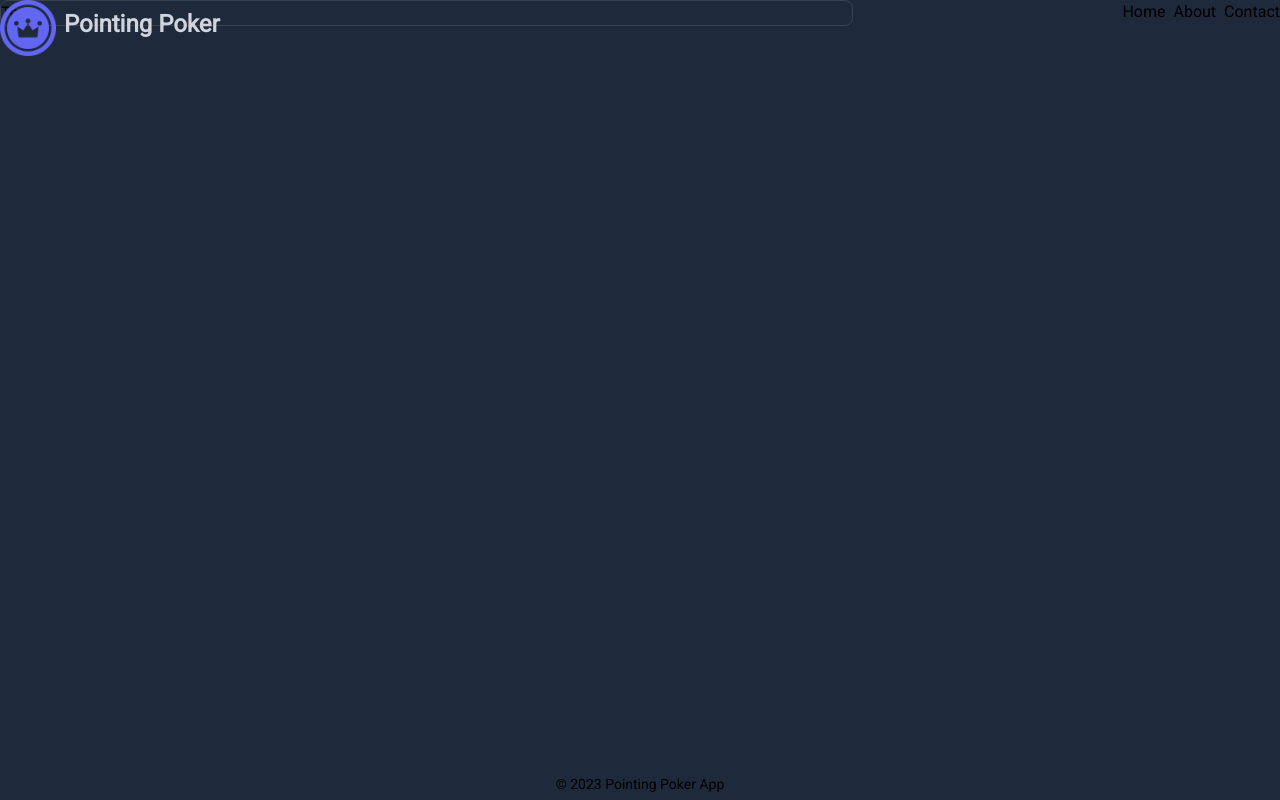
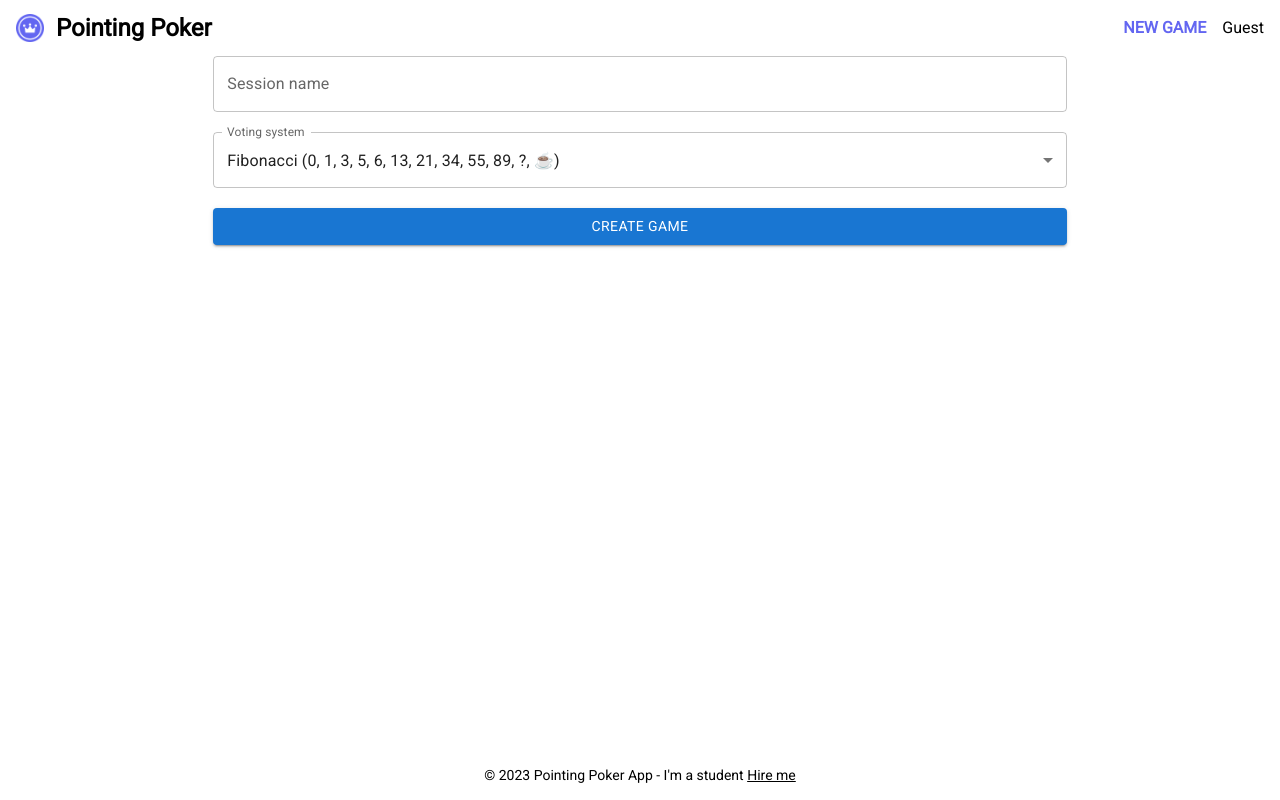
Before and after one commit to zackwalton/pointing-poker, a Next.js app: page /new-game in a window 1280 px wide. Built offline with nearby package versions, Linux system fonts and the light colour scheme.

Commit message:
/new-game route updates

```diff
--- a/app/Footer.tsx
+++ b/app/Footer.tsx
@@ -1,11 +1,12 @@
 'use client'
 
 import React from 'react';
+import Link from "next/link";
 
 const Footer = () => {
   return (
-      <footer className={"absolute bottom-0 w-full h-8 flex justify-center items-center text-sm"}>
-        <p>&copy; {new Date().getFullYear()} Pointing Poker App</p>
+      <footer className={"absolute bottom-0 w-full h-[50px] flex justify-center items-center text-sm"}>
+        <p>&copy; {new Date().getFullYear()} Pointing Poker App - I'm a student <Link href={"#"} className={"underline"}>Hire me</Link></p>
       </footer>
   );
 };
--- a/app/Navbar.tsx
+++ b/app/Navbar.tsx
@@ -3,26 +3,20 @@
 import React from 'react';
 import Link from 'next/link';
 import Image from "next/image";
-import casinoChip from "@/public/casino-chip.png";
+import logo from "@/public/casino-chip.png";
+import {Button} from "@mui/material";
 
 const Navbar = () => {
   return (
       <nav className={"flex justify-between h-14 fixed top-0 w-full "}>
-        <div className={"flex"}>
-          <Image className={"w-[2.0625rem] overflow-hidden md:w-auto"} src={casinoChip} alt="Casino Chip" height={25}/>
-          <p className={"text-2xl font-bold p-2 rounded-lg text-gray-300"}>Pointing Poker</p>
+        <div className={"flex h-full items-center gap-3 pl-4"}>
+          <Image className={"w-[2.0625rem] overflow-hidden md:w-auto h-1/2 text-indigo-500"} src={logo} alt="logo" height={512}/>
+          <p className={"text-2xl font-bold text-center"}>Pointing Poker</p>
         </div>
-        <ul className={"flex gap-2 list-none justify-end align-middle"}>
-          <li>
-            <Link href="/">Home</Link>
-          </li>
-          <li>
-            <Link href="/about/">About</Link>
-          </li>
-          <li>
-            <Link href="/contact/">Contact</Link>
-          </li>
-        </ul>
+        <div className={"flex gap-4 justify-center items-center pr-4"}>
+            <Link href="/new-game/" className={"text-indigo-500 font-bold hover:text-indigo-400 uppercase"}>New Game</Link>
+            <Link href="#">Guest</Link>
+        </div>
       </nav>
   );
 };
--- a/app/globals.css
+++ b/app/globals.css
@@ -3,11 +3,13 @@
 @tailwind utilities;
 
 :root {
-  --foreground-rgb: #687185FF;
-  --background-rgb: #282c34;
+  --foreground: black;
+  --accent: theme('colors.indigo.600');
+  --background: white;
 }
 
 body {
-  color: rgb(var(--foreground-rgb));
-  background: var(--background-rgb);
+  color: var(--foreground);
+  font-weight: 450;
+  background: var(--background);
 }
--- a/app/layout.tsx
+++ b/app/layout.tsx
@@ -18,10 +18,12 @@ export default function RootLayout({
 }) {
   return (
     <html lang="en">
-      <body className={roboto.className + " bg-slate-800"}>
+      <body className={roboto.className}>
         <Navbar />
-        {children}
-        <Footer />
+          <div className={"pt-14 pb-[50px]"}>
+            {children}
+          </div>
+          <Footer />
       </body>
     </html>
   )
--- a/app/new-game/page.tsx
+++ b/app/new-game/page.tsx
@@ -1,8 +1,47 @@
-import {height} from "@mui/system";
+'use client'
+import Box from '@mui/material/Box';
+import InputLabel from '@mui/material/InputLabel';
+import MenuItem from '@mui/material/MenuItem';
+import FormControl from '@mui/material/FormControl';
+import Select, {SelectChangeEvent} from '@mui/material/Select';
+import {Button, TextField} from "@mui/material";
+import {useState} from "react";
+import Link from "next/link";
 
 export default function NewGame() {
-  return (
-      <div className={"w-2/3 border border-gray-700 rounded-lg flex flex-col gap-3"}>
-        <p>Test</p>
-      </div>)
+
+    const [votingSystem, setVotingSystem] = useState<string>("fibonacci")
+    const [revealPermissions, setRevealPermissions] = useState<string>("all-players")
+    const [issuePermissions, setIssuePermissions] = useState<string>("all-players")
+    const [showAdvancedSettings, setShowAdvancedSettings] = useState<boolean>(false);
+
+    return (
+        <div className={"flex align-middle justify-center"}>
+            <div className={"w-2/3 h-2/3 flex flex-col gap-5"}>
+                <TextField id={"name"} label={"Session name"} variant={"outlined"}></TextField>
+                <FormControl fullWidth>
+                    <InputLabel id="voting-system-select-label">Voting system</InputLabel>
+                    <Select
+                        labelId="voting-system-select-label"
+                        id="voting-system-select"
+                        value={votingSystem}
+                        label="Voting system"
+                        onChange={(event: SelectChangeEvent) => {
+                            setVotingSystem(event.target.value as string);
+                        }}
+                    >
+                        <MenuItem value={"fibonacci"}>Fibonacci (0, 1, 3, 5, 6, 13, 21, 34, 55, 89, ?, ☕)</MenuItem>
+                        <MenuItem value={"fibonacci-modified"}>Modified Fibonacci (0, ½, 1, 3, 5, 8, 13, 20, 40, 100, ?,
+                            ☕)</MenuItem>
+                        <MenuItem value={"t-shirts"}>T-shirts (xxs, xs, s, m, l, xl, xxl, ?, ☕)</MenuItem>
+                        <MenuItem value={"2powers"}>Powers of 2 (0, 1, 2, 4, 8, 16, 32, 64, ?, ☕)</MenuItem>
+                        <MenuItem value={"custom"} className={"text-bold text-indigo-500"} disabled={true}>Create custom
+                            deck... (coming soon)</MenuItem>
+                    </Select>
+                </FormControl>
+                <Button variant={"contained"}>Create game</Button>
+            {/* todo : https://mui.com/material-ui/guides/interoperability/#tailwind-css*/}
+            </div>
+        </div>
+    )
 }
```
